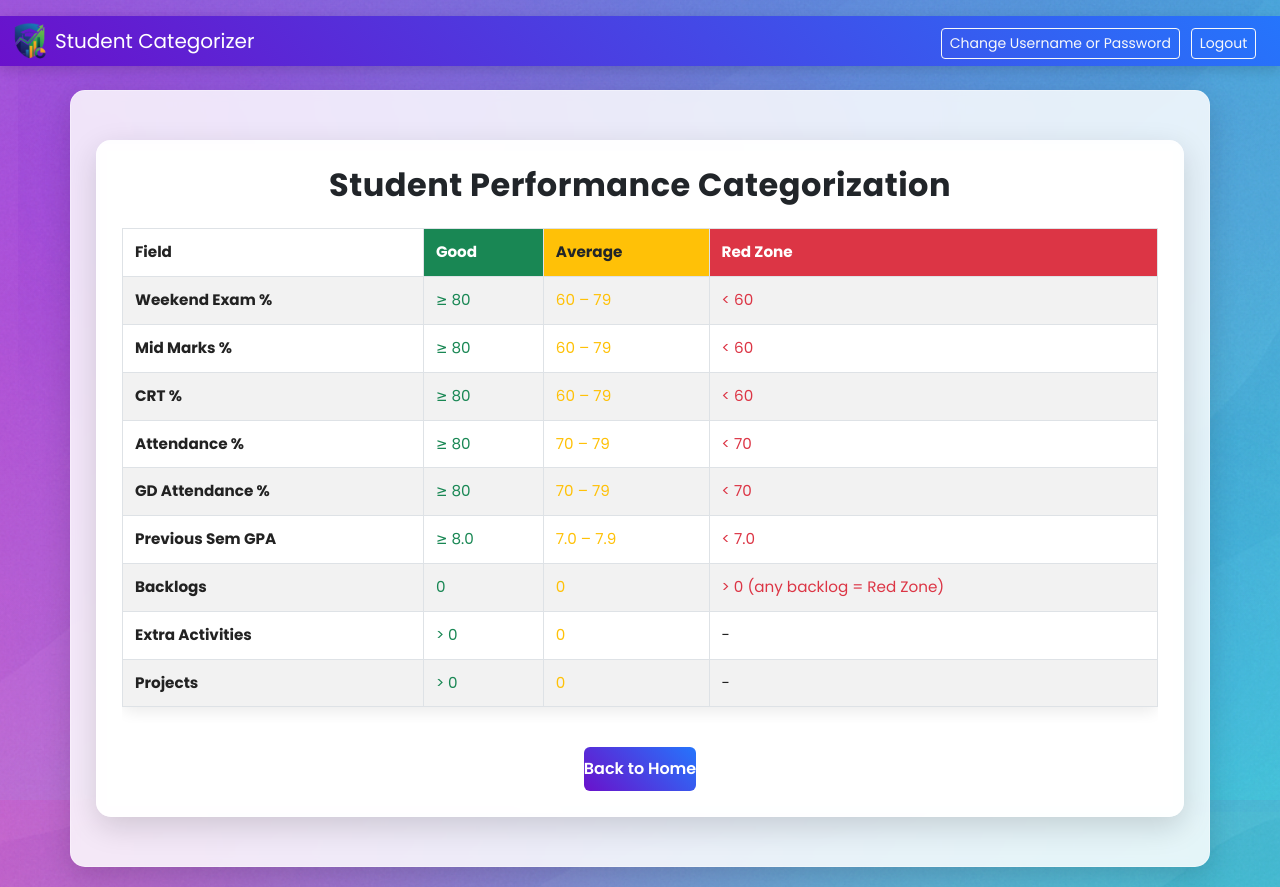
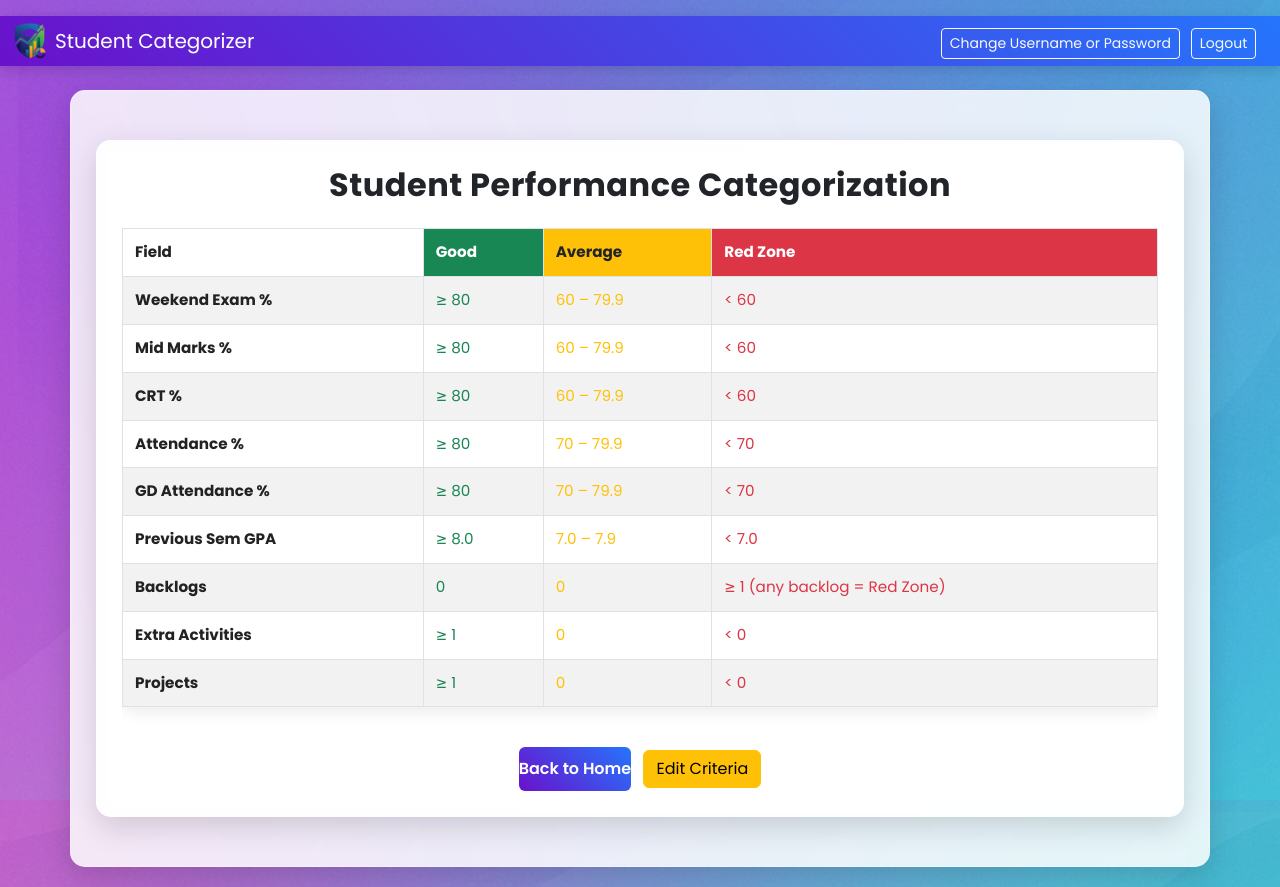
Before and after one commit to Mahesh1904k/Students-Performance-Tracker-19, a Flask app: page /categorization in a window 1280 px wide. Run offline with Flask 3, Linux system fonts and the light colour scheme; data that the repository does not hold is empty; some libraries are stand-ins or nearby versions.

Commit message:
whole system changed

```diff
--- a/app.py
+++ b/app.py
@@ -242,7 +242,206 @@ def calculator():
 
 @app.route('/categorization')
 def categorization():
-    return render_template('categorization.html')
+    # Get current criteria from session or use defaults
+    criteria = session.get('categorization_criteria', {
+        'weekend_exam': {'good': 80, 'avg': 60, 'red': 60},
+        'mid_marks': {'good': 80, 'avg': 60, 'red': 60},
+        'crt_score': {'good': 80, 'avg': 60, 'red': 60},
+        'attendance_percent': {'good': 80, 'avg': 70, 'red': 70},
+        'gd_attendance': {'good': 80, 'avg': 70, 'red': 70},
+        'previous_sem_percent': {'good': 8.0, 'avg': 7.0, 'red': 7.0},
+        'backlogs': {'good': 0, 'avg': 0, 'red': 1},
+        'extra_activities_score': {'good': 1, 'avg': 0, 'red': 0},
+        'project_count': {'good': 1, 'avg': 0, 'red': 0}
+    })
+    return render_template('categorization.html', criteria=criteria)
+
+@app.route('/edit-categorization')
+@login_required
+def edit_categorization():
+    # Get current criteria from session or use defaults
+    criteria = session.get('categorization_criteria', {
+        'weekend_exam': {'good': 80, 'avg': 60, 'red': 60},
+        'mid_marks': {'good': 80, 'avg': 60, 'red': 60},
+        'crt_score': {'good': 80, 'avg': 60, 'red': 60},
+        'attendance_percent': {'good': 80, 'avg': 70, 'red': 70},
+        'gd_attendance': {'good': 80, 'avg': 70, 'red': 70},
+        'previous_sem_percent': {'good': 8.0, 'avg': 7.0, 'red': 7.0},
+        'backlogs': {'good': 0, 'avg': 0, 'red': 1},
+        'extra_activities_score': {'good': 1, 'avg': 0, 'red': 0},
+        'project_count': {'good': 1, 'avg': 0, 'red': 0}
+    })
+    return render_template('edit_categorization.html', criteria=criteria)
+
+@app.route('/update-categorization', methods=['POST'])
+@login_required
+def update_categorization():
+    try:
+        criteria = {
+            'weekend_exam': {
+                'good': float(request.form.get('weekend_exam_good', 80)),
+                'avg': float(request.form.get('weekend_exam_avg', 60)),
+                'red': float(request.form.get('weekend_exam_red', 60))
+            },
+            'mid_marks': {
+                'good': float(request.form.get('mid_marks_good', 80)),
+                'avg': float(request.form.get('mid_marks_avg', 60)),
+                'red': float(request.form.get('mid_marks_red', 60))
+            },
+            'crt_score': {
+                'good': float(request.form.get('crt_score_good', 80)),
+                'avg': float(request.form.get('crt_score_avg', 60)),
+                'red': float(request.form.get('crt_score_red', 60))
+            },
+            'attendance_percent': {
+                'good': float(request.form.get('attendance_percent_good', 80)),
+                'avg': float(request.form.get('attendance_percent_avg', 70)),
+                'red': float(request.form.get('attendance_percent_red', 70))
+            },
+            'gd_attendance': {
+                'good': float(request.form.get('gd_attendance_good', 80)),
+                'avg': float(request.form.get('gd_attendance_avg', 70)),
+                'red': float(request.form.get('gd_attendance_red', 70))
+            },
+            'previous_sem_percent': {
+                'good': float(request.form.get('previous_sem_percent_good', 8.0)),
+                'avg': float(request.form.get('previous_sem_percent_avg', 7.0)),
+                'red': float(request.form.get('previous_sem_percent_red', 7.0))
+            },
+            'backlogs': {
+                'good': float(request.form.get('backlogs_good', 0)),
+                'avg': float(request.form.get('backlogs_avg', 0)),
+                'red': float(request.form.get('backlogs_red', 1))
+            },
+            'extra_activities_score': {
+                'good': float(request.form.get('extra_activities_score_good', 1)),
+                'avg': float(request.form.get('extra_activities_score_avg', 0)),
+                'red': float(request.form.get('extra_activities_score_red', 0))
+            },
+            'project_count': {
+                'good': float(request.form.get('project_count_good', 1)),
+                'avg': float(request.form.get('project_count_avg', 0)),
+                'red': float(request.form.get('project_count_red', 0))
+            }
+        }
+
+        # Store in session
+        session['categorization_criteria'] = criteria
+
+        return jsonify({'success': True})
+    except Exception as e:
+        return jsonify({'success': False, 'error': str(e)})
+
+def categorize_student(student):
+    # Get current criteria from session or use defaults
+    criteria = session.get('categorization_criteria', {
+        'weekend_exam': {'good': 80, 'avg': 60, 'red': 60},
+        'mid_marks': {'good': 80, 'avg': 60, 'red': 60},
+        'crt_score': {'good': 80, 'avg': 60, 'red': 60},
+        'attendance_percent': {'good': 80, 'avg': 70, 'red': 70},
+        'gd_attendance': {'good': 80, 'avg': 70, 'red': 70},
+        'previous_sem_percent': {'good': 8.0, 'avg': 7.0, 'red': 7.0},
+        'backlogs': {'good': 0, 'avg': 0, 'red': 1},
+        'extra_activities_score': {'good': 1, 'avg': 0, 'red': 0},
+        'project_count': {'good': 1, 'avg': 0, 'red': 0}
+    })
+
+    red_zone_fields = []
+    average_fields = []
+
+    # Weekend Exam
+    try:
+        val = float(student.get('weekend_exam', 0))
+    except:
+        val = 0
+    if val < criteria['weekend_exam']['red']:
+        red_zone_fields.append('weekend_exam')
+    elif val < criteria['weekend_exam']['good']:
+        average_fields.append('weekend_exam')
+
+    # Mid Marks
+    try:
+        val = float(student.get('mid_marks', 0))
+    except:
+        val = 0
+    if val < criteria['mid_marks']['red']:
+        red_zone_fields.append('mid_marks')
+    elif val < criteria['mid_marks']['good']:
+        average_fields.append('mid_marks')
+
+    # CRT Score
+    try:
+        val = float(student.get('crt_score', 0))
+    except:
+        val = 0
+    if val < criteria['crt_score']['red']:
+        red_zone_fields.append('crt_score')
+    elif val < criteria['crt_score']['good']:
+        average_fields.append('crt_score')
+
+    # Attendance
+    try:
+        val = float(student.get('attendance_percent', 0))
+    except:
+        val = 0
+    if val < criteria['attendance_percent']['red']:
+        red_zone_fields.append('attendance_percent')
+    elif val < criteria['attendance_percent']['good']:
+        average_fields.append('attendance_percent')
+
+    # GD Attendance
+    try:
+        val = float(student.get('gd_attendance', 0))
+    except:
+        val = 0
+    if val < criteria['gd_attendance']['red']:
+        red_zone_fields.append('gd_attendance')
+    elif val < criteria['gd_attendance']['good']:
+        average_fields.append('gd_attendance')
+
+    # Previous Sem GPA
+    try:
+        val = float(student.get('previous_sem_percent', 0))
+    except:
+        val = 0
+    if val < criteria['previous_sem_percent']['red']:
+        red_zone_fields.append('previous_sem_percent')
+    elif val < criteria['previous_sem_percent']['good']:
+        average_fields.append('previous_sem_percent')
+
+    # Backlogs
+    try:
+        val = float(student.get('backlogs', 0))
+    except:
+        val = 0
+    if val >= criteria['backlogs']['red']:
+        red_zone_fields.append('backlogs')
+    elif val > criteria['backlogs']['good']:
+        average_fields.append('backlogs')
+
+    # Extra Activities
+    try:
+        val = float(student.get('extra_activities_score', 0))
+    except:
+        val = 0
+    if val <= criteria['extra_activities_score']['avg']:
+        average_fields.append('extra_activities_score')
+
+    # Projects
+    try:
+        val = float(student.get('project_count', 0))
+    except:
+        val = 0
+    if val <= criteria['project_count']['avg']:
+        average_fields.append('project_count')
+
+    # Final Zone
+    if red_zone_fields:
+        return 'Red Zone', red_zone_fields, average_fields
+    elif average_fields:
+        return 'Average', [], average_fields
+    else:
+        return 'Good', [], []
 
 @app.route('/api/students', methods=['GET'])
 def api_get_students():
--- a/templates/categorization.html
+++ b/templates/categorization.html
@@ -16,57 +16,57 @@
             <tbody>
                 <tr>
                     <td><strong>Weekend Exam %</strong></td>
-                    <td class="text-success">≥ 80</td>
-                    <td class="text-warning">60 – 79</td>
-                    <td class="text-danger">< 60</td>
+                    <td class="text-success">≥ {{ criteria.weekend_exam.good }}</td>
+                    <td class="text-warning">{{ criteria.weekend_exam.avg }} – {{ (criteria.weekend_exam.good - 0.1) | round(1) }}</td>
+                    <td class="text-danger">< {{ criteria.weekend_exam.red }}</td>
                 </tr>
                 <tr>
                     <td><strong>Mid Marks %</strong></td>
-                    <td class="text-success">≥ 80</td>
-                    <td class="text-warning">60 – 79</td>
-                    <td class="text-danger">< 60</td>
+                    <td class="text-success">≥ {{ criteria.mid_marks.good }}</td>
+                    <td class="text-warning">{{ criteria.mid_marks.avg }} – {{ (criteria.mid_marks.good - 0.1) | round(1) }}</td>
+                    <td class="text-danger">< {{ criteria.mid_marks.red }}</td>
                 </tr>
                 <tr>
                     <td><strong>CRT %</strong></td>
-                    <td class="text-success">≥ 80</td>
-                    <td class="text-warning">60 – 79</td>
-                    <td class="text-danger">< 60</td>
+                    <td class="text-success">≥ {{ criteria.crt_score.good }}</td>
+                    <td class="text-warning">{{ criteria.crt_score.avg }} – {{ (criteria.crt_score.good - 0.1) | round(1) }}</td>
+                    <td class="text-danger">< {{ criteria.crt_score.red }}</td>
                 </tr>
                 <tr>
                     <td><strong>Attendance %</strong></td>
-                    <td class="text-success">≥ 80</td>
-                    <td class="text-warning">70 – 79</td>
-                    <td class="text-danger">< 70</td>
+                    <td class="text-success">≥ {{ criteria.attendance_percent.good }}</td>
+                    <td class="text-warning">{{ criteria.attendance_percent.avg }} – {{ (criteria.attendance_percent.good - 0.1) | round(1) }}</td>
+                    <td class="text-danger">< {{ criteria.attendance_percent.red }}</td>
                 </tr>
                 <tr>
                     <td><strong>GD Attendance %</strong></td>
-                    <td class="text-success">≥ 80</td>
-                    <td class="text-warning">70 – 79</td>
-                    <td class="text-danger">< 70</td>
+                    <td class="text-success">≥ {{ criteria.gd_attendance.good }}</td>
+                    <td class="text-warning">{{ criteria.gd_attendance.avg }} – {{ (criteria.gd_attendance.good - 0.1) | round(1) }}</td>
+                    <td class="text-danger">< {{ criteria.gd_attendance.red }}</td>
                 </tr>
                 <tr>
                     <td><strong>Previous Sem GPA</strong></td>
-                    <td class="text-success">≥ 8.0</td>
-                    <td class="text-warning">7.0 – 7.9</td>
-                    <td class="text-danger">< 7.0</td>
+                    <td class="text-success">≥ {{ criteria.previous_sem_percent.good }}</td>
+                    <td class="text-warning">{{ criteria.previous_sem_percent.avg }} – {{ (criteria.previous_sem_percent.good - 0.1) | round(1) }}</td>
+                    <td class="text-danger">< {{ criteria.previous_sem_percent.red }}</td>
                 </tr>
                 <tr>
                     <td><strong>Backlogs</strong></td>
-                    <td class="text-success">0</td>
-                    <td class="text-warning">0</td>
-                    <td class="text-danger">> 0 (any backlog = Red Zone)</td>
+                    <td class="text-success">{{ criteria.backlogs.good }}</td>
+                    <td class="text-warning">{{ criteria.backlogs.avg }}</td>
+                    <td class="text-danger">≥ {{ criteria.backlogs.red }} (any backlog = Red Zone)</td>
                 </tr>
                 <tr>
                     <td><strong>Extra Activities</strong></td>
-                    <td class="text-success">> 0</td>
-                    <td class="text-warning">0</td>
-                    <td>-</td>
+                    <td class="text-success">≥ {{ criteria.extra_activities_score.good }}</td>
+                    <td class="text-warning">{{ criteria.extra_activities_score.avg }}</td>
+                    <td class="text-danger">< {{ criteria.extra_activities_score.red }}</td>
                 </tr>
                 <tr>
                     <td><strong>Projects</strong></td>
-                    <td class="text-success">> 0</td>
-                    <td class="text-warning">0</td>
-                    <td>-</td>
+                    <td class="text-success">≥ {{ criteria.project_count.good }}</td>
+                    <td class="text-warning">{{ criteria.project_count.avg }}</td>
+                    <td class="text-danger">< {{ criteria.project_count.red }}</td>
                 </tr>
             </tbody>
         </table>
@@ -74,6 +74,7 @@
 
     <div class="text-center mt-4">
         <a href="{{ url_for('index') }}" class="btn btn-primary">Back to Home</a>
+        <a href="{{ url_for('edit_categorization') }}" class="btn btn-warning ms-2">Edit Criteria</a>
     </div>
 </div>
 {% endblock %}
```
Also changed, not shown: templates/edit_categorization.html (added, +107 -0 lines).
